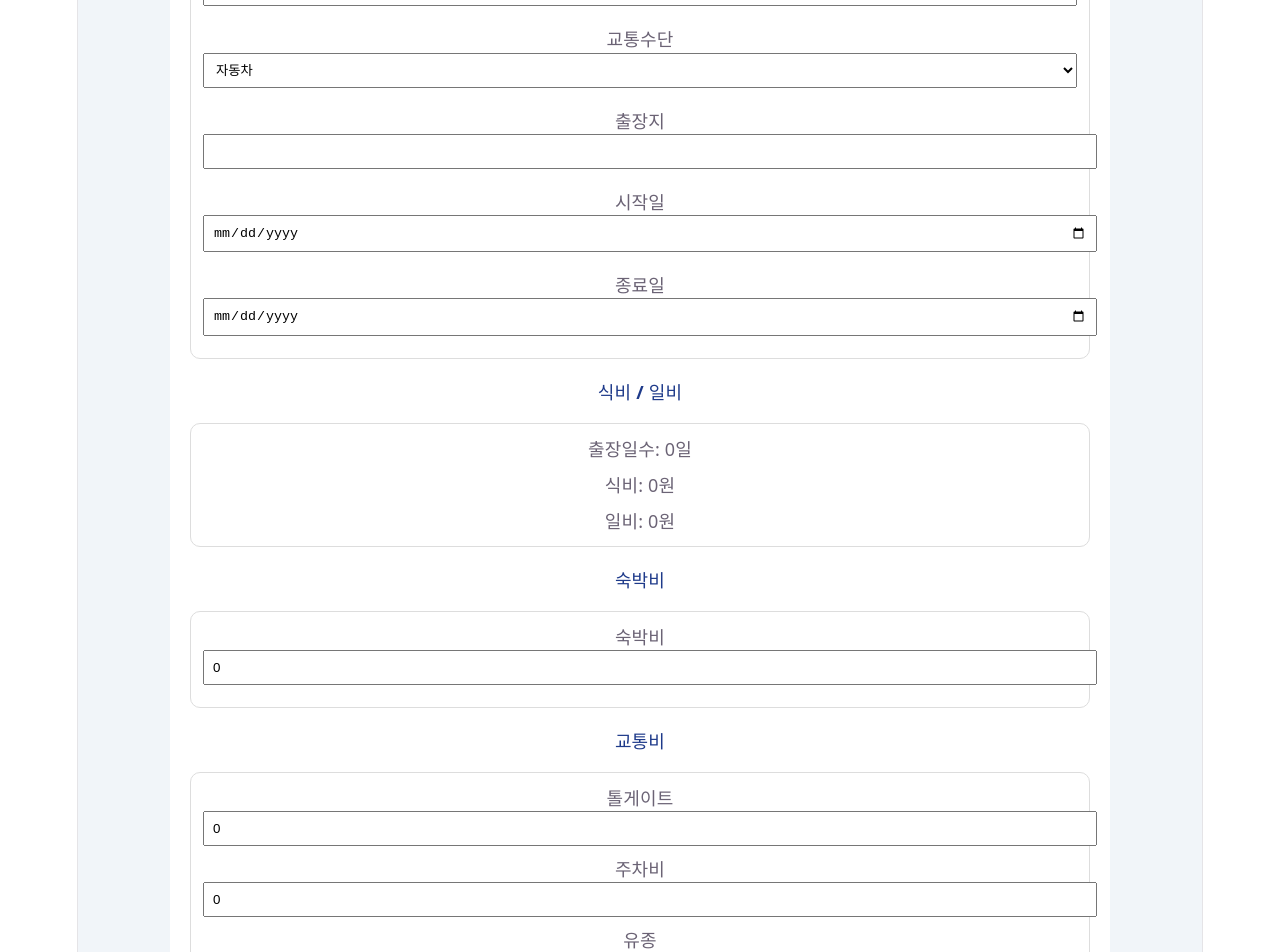
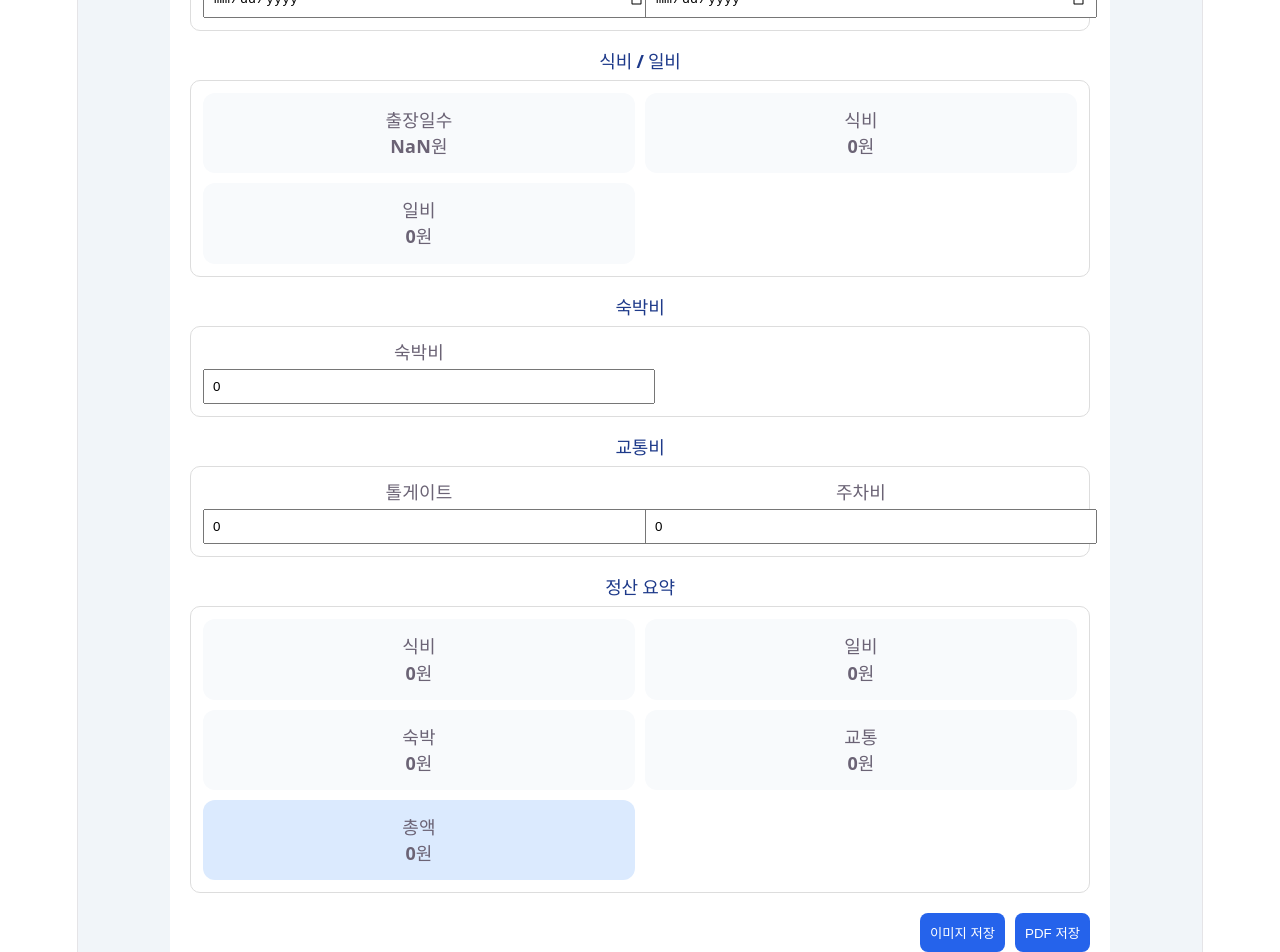
Before and after one commit to kongjuwooyh/business-trip, a React (Vite) app: page / in a window 1280 px wide. Shown: the part 360-1312 px from the top of the page. Built offline with nearby package versions, Linux system fonts and the light colour scheme.

Commit message:
full rebuild: layout + calculation fix

```diff
--- a/src/App.jsx
+++ b/src/App.jsx
@@ -3,258 +3,258 @@ import html2canvas from "html2canvas";
 import jsPDF from "jspdf";
 
 export default function App() {
-  const pageRef = useRef();
+  const ref = useRef();
 
   const [form, setForm] = useState({
     name: "",
-    department: "",
-    position: "조교수/연구원/학생",
-    startDate: "",
-    endDate: "",
-    destination: "",
+    dept: "",
     type: "국내",
-    transportType: "자동차",
+    start: "",
+    end: "",
+    transport: "자동차",
   });
 
-  const [lodging, setLodging] = useState({
-    amount: 0,
-  });
-
-  const [transport, setTransport] = useState({
+  const [cost, setCost] = useState({
+    lodging: 0,
     toll: 0,
     parking: 0,
-    fuel: "휘발유",
+    air: 0,
+    airParking: 0,
     train: 0,
     bus: 0,
     etc: 0,
-    air: 0,
-    airParking: 0,
   });
 
-  const mealUnit = 25000;
-  const dailyUnit = 25000;
-
-  // ✔ 출장일수 계산
+  // ✔ 출장일수 계산 (핵심 수정 포인트)
   const days =
-    form.startDate && form.endDate
+    form.start && form.end
       ? Math.max(
           1,
           Math.ceil(
-            (new Date(form.endDate) - new Date(form.startDate)) /
+            (new Date(form.end) - new Date(form.start)) /
               (1000 * 60 * 60 * 24)
           ) + 1
         )
       : 0;
 
-  // ✔ 식비 / 일비
-  const meal = days * mealUnit;
-  const daily = days * dailyUnit;
+  const meal = days * 25000;
+  const daily = days * 25000;
 
   // ✔ 교통비 계산
   const transportTotal = (() => {
     if (form.type === "해외") {
-      return Number(transport.air) + Number(transport.airParking);
+      return Number(cost.air) + Number(cost.airParking);
     }
 
-    switch (form.transportType) {
+    switch (form.transport) {
       case "자동차":
-        return (
-          Number(transport.toll) +
-          Number(transport.parking)
-        );
+        return Number(cost.toll) + Number(cost.parking);
       case "기차":
-        return Number(transport.train);
+        return Number(cost.train);
       case "버스":
-        return Number(transport.bus);
+        return Number(cost.bus);
       case "항공":
-        return Number(transport.air);
+        return Number(cost.air);
       default:
-        return Number(transport.etc);
+        return Number(cost.etc);
     }
   })();
 
-  const total =
-    meal + daily + Number(lodging.amount) + transportTotal;
+  const total = meal + daily + Number(cost.lodging) + transportTotal;
 
   const saveImage = async () => {
-    const canvas = await html2canvas(pageRef.current, {
-      scale: 2,
-      useCORS: true,
-    });
-
-    const link = document.createElement("a");
-    link.download = "출장비신청서.png";
-    link.href = canvas.toDataURL("image/png");
-    link.click();
+    const canvas = await html2canvas(ref.current, { scale: 2 });
+    const a = document.createElement("a");
+    a.download = "출장비.png";
+    a.href = canvas.toDataURL();
+    a.click();
   };
 
   const savePDF = async () => {
-    const canvas = await html2canvas(pageRef.current, {
-      scale: 2,
-      useCORS: true,
-    });
+    const canvas = await html2canvas(ref.current, { scale: 2 });
+    const img = canvas.toDataURL("image/png");
 
-    const img = canvas.toDataURL("image/png");
     const pdf = new jsPDF("p", "mm", "a4");
+    const w = pdf.internal.pageSize.getWidth();
+    const h = (canvas.height * w) / canvas.width;
 
-    const width = pdf.internal.pageSize.getWidth();
-    const height = (canvas.height * width) / canvas.width;
-
-    pdf.addImage(img, "PNG", 0, 0, width, height);
-    pdf.save("출장비신청서.pdf");
+    pdf.addImage(img, "PNG", 0, 0, w, h);
+    pdf.save("출장비.pdf");
   };
 
   return (
     <div style={bg}>
-      <div ref={pageRef} style={container}>
-        <Header />
+      <div ref={ref} style={wrap}>
+        <h1 style={title}>출장비 자동 정산</h1>
 
         {/* 기본정보 */}
         <Section title="기본 정보">
-          <div style={grid}>
+          <Grid2>
             <Input label="이름" />
             <Input label="소속" />
-            <Select label="출장구분" options={["국내", "해외"]} />
+            <Select
+              label="출장구분"
+              value={form.type}
+              onChange={(v) => setForm({ ...form, type: v })}
+              options={["국내", "해외"]}
+            />
             <Select
               label="교통수단"
+              value={form.transport}
+              onChange={(v) => setForm({ ...form, transport: v })}
               options={["자동차", "기차", "버스", "항공", "기타"]}
-              onChange={(v) =>
-                setForm({ ...form, transportType: v })
-              }
+              disabled={form.type === "해외"}
             />
-            <Input label="출장지" />
-            <Input type="date" label="시작일" />
-            <Input type="date" label="종료일" />
-          </div>
+            <Input
+              label="시작일"
+              type="date"
+              value={form.start}
+              onChange={(v) => setForm({ ...form, start: v })}
+            />
+            <Input
+              label="종료일"
+              type="date"
+              value={form.end}
+              onChange={(v) => setForm({ ...form, end: v })}
+            />
+          </Grid2>
         </Section>
 
         {/* 식비 */}
         <Section title="식비 / 일비">
-          <div style={grid}>
-            <div>출장일수: {days}일</div>
-            <div>식비: {meal.toLocaleString()}원</div>
-            <div>일비: {daily.toLocaleString()}원</div>
-          </div>
+          <Grid2>
+            <Card title="출장일수" value={`${days}일`} />
+            <Card title="식비" value={meal} />
+            <Card title="일비" value={daily} />
+          </Grid2>
         </Section>
 
         {/* 숙박 */}
         <Section title="숙박비">
+          <Grid2>
             <Input
               label="숙박비"
               type="number"
-            value={lodging.amount}
+              value={cost.lodging}
               onChange={(v) =>
-              setLodging({ ...lodging, amount: v })
+                setCost({ ...cost, lodging: v })
               }
             />
+          </Grid2>
         </Section>
 
         {/* 교통 */}
         <Section title="교통비">
-
-          {form.type === "국내" && (
+          <Grid2>
+            {form.type === "해외" ? (
               <>
-              {form.transportType === "자동차" && (
+                <Input
+                  label="항공비"
+                  type="number"
+                  value={cost.air}
+                  onChange={(v) =>
+                    setCost({ ...cost, air: v })
+                  }
+                />
+                <Input
+                  label="항공 주차비"
+                  type="number"
+                  value={cost.airParking}
+                  onChange={(v) =>
+                    setCost({ ...cost, airParking: v })
+                  }
+                />
+              </>
+            ) : (
               <>
-                  <Input label="톨게이트"
+                {form.transport === "자동차" && (
+                  <>
+                    <Input
+                      label="톨게이트"
                       type="number"
-                    value={transport.toll}
+                      value={cost.toll}
                       onChange={(v) =>
-                      setTransport({ ...transport, toll: v })
-                    } />
-
-                  <Input label="주차비"
+                        setCost({ ...cost, toll: v })
+                      }
+                    />
+                    <Input
+                      label="주차비"
                       type="number"
-                    value={transport.parking}
+                      value={cost.parking}
                       onChange={(v) =>
-                      setTransport({ ...transport, parking: v })
-                    } />
-
-                  <Select label="유종"
-                    options={["휘발유", "경유", "LPG", "전기차", "하이브리드"]} />
+                        setCost({ ...cost, parking: v })
+                      }
+                    />
                   </>
                 )}
 
-              {form.transportType === "기차" && (
-                <Input label="기차비"
+                {form.transport === "기차" && (
+                  <Input
+                    label="기차비"
                     type="number"
-                  value={transport.train}
+                    value={cost.train}
                     onChange={(v) =>
-                    setTransport({ ...transport, train: v })
-                  } />
+                      setCost({ ...cost, train: v })
+                    }
+                  />
                 )}
 
-              {form.transportType === "버스" && (
-                <Input label="버스비"
+                {form.transport === "버스" && (
+                  <Input
+                    label="버스비"
                     type="number"
-                  value={transport.bus}
+                    value={cost.bus}
                     onChange={(v) =>
-                    setTransport({ ...transport, bus: v })
-                  } />
+                      setCost({ ...cost, bus: v })
+                    }
+                  />
                 )}
 
-              {form.transportType === "항공" && (
-                <>
-                  <Input label="항공비"
+                {form.transport === "항공" && (
+                  <Input
+                    label="항공비"
                     type="number"
-                    value={transport.air}
+                    value={cost.air}
                     onChange={(v) =>
-                      setTransport({ ...transport, air: v })
-                    } />
-
-                  <Input label="항공 주차비"
-                    type="number"
-                    value={transport.airParking}
-                    onChange={(v) =>
-                      setTransport({ ...transport, airParking: v })
-                    } />
-                </>
+                      setCost({ ...cost, air: v })
+                    }
+                  />
                 )}
 
-              {form.transportType === "기타" && (
-                <Input label="기타 교통비"
+                {form.transport === "기타" && (
+                  <Input
+                    label="기타"
                     type="number"
-                  value={transport.etc}
+                    value={cost.etc}
                     onChange={(v) =>
-                    setTransport({ ...transport, etc: v })
-                  } />
+                      setCost({ ...cost, etc: v })
+                    }
+                  />
                 )}
               </>
             )}
-
-          {form.type === "해외" && (
-            <>
-              <Input label="항공비"
-                type="number"
-                value={transport.air}
-                onChange={(v) =>
-                  setTransport({ ...transport, air: v })
-                } />
-
-              <Input label="항공 주차비"
-                type="number"
-                value={transport.airParking}
-                onChange={(v) =>
-                  setTransport({ ...transport, airParking: v })
-                } />
-            </>
-          )}
+          </Grid2>
         </Section>
 
         {/* 정산 */}
         <Section title="정산 요약">
-          <div style={summary}>
+          <Grid2>
             <Card title="식비" value={meal} />
             <Card title="일비" value={daily} />
-            <Card title="숙박" value={lodging.amount} />
+            <Card title="숙박" value={cost.lodging} />
             <Card title="교통" value={transportTotal} />
             <Card title="총액" value={total} highlight />
-          </div>
+          </Grid2>
         </Section>
 
+        {/* 버튼 */}
         <div style={btnWrap}>
-          <button style={btn} onClick={saveImage}>이미지 저장</button>
-          <button style={btn} onClick={savePDF}>PDF 저장</button>
+          <button style={btn} onClick={saveImage}>
+            이미지 저장
+          </button>
+          <button style={btn} onClick={savePDF}>
+            PDF 저장
+          </button>
         </div>
       </div>
     </div>
@@ -263,14 +263,10 @@ export default function App() {
 
 /* ================= UI ================= */
 
-function Header() {
-  return <div style={header}>출장비 자동 정산 시스템</div>;
-}
-
 function Section({ title, children }) {
   return (
     <div style={section}>
-      <h3 style={titleStyle}>{title}</h3>
+      <h2 style={sectionTitle}>{title}</h2>
       <div style={box}>{children}</div>
     </div>
   );
@@ -278,7 +274,7 @@ function Section({ title, children }) {
 
 function Input({ label, type = "text", value, onChange }) {
   return (
-    <div style={field}>
+    <div>
       <label>{label}</label>
       <input
         type={type}
@@ -290,13 +286,21 @@ function Input({ label, type = "text", value, onChange }) {
   );
 }
 
-function Select({ label, options, onChange }) {
+function Select({
+  label,
+  value,
+  onChange,
+  options,
+  disabled,
+}) {
   return (
-    <div style={field}>
+    <div>
       <label>{label}</label>
       <select
+        value={value}
+        disabled={disabled}
+        onChange={(e) => onChange?.(e.target.value)}
         style={input}
-        onChange={(e) => onChange?.(e.target.value)}
       >
         {options.map((o) => (
           <option key={o}>{o}</option>
@@ -309,27 +313,83 @@ function Select({ label, options, onChange }) {
 function Card({ title, value, highlight }) {
   return (
     <div style={{
-      padding: 12,
-      borderRadius: 10,
-      background: highlight ? "#dbeafe" : "#f8fafc"
+      padding: 14,
+      borderRadius: 12,
+      background: highlight ? "#dbeafe" : "#f8fafc",
+      textAlign: "center"
     }}>
       <div>{title}</div>
-      <div>{Number(value).toLocaleString()}원</div>
+      <div style={{ fontWeight: "bold" }}>
+        {Number(value).toLocaleString()}원
+      </div>
     </div>
   );
 }
 
 /* ================= STYLE ================= */
 
-const bg = { background: "#f1f5f9", minHeight: "100vh", padding: 20 };
-const container = { maxWidth: 900, margin: "0 auto", background: "#fff", padding: 20, borderRadius: 12 };
-const header = { fontSize: 22, fontWeight: "bold", marginBottom: 20 };
+const bg = {
+  background: "#f1f5f9",
+  minHeight: "100vh",
+  padding: 20,
+};
+
+const wrap = {
+  maxWidth: 900,
+  margin: "0 auto",
+  background: "#fff",
+  padding: 20,
+  borderRadius: 14,
+};
+
+const title = {
+  textAlign: "center",
+  marginBottom: 20,
+};
+
 const section = { marginTop: 20 };
-const titleStyle = { fontSize: 18, color: "#1e3a8a" };
-const box = { padding: 12, border: "1px solid #ddd", borderRadius: 10 };
-const grid = { display: "grid", gap: 10 };
-const field = { marginBottom: 10 };
-const input = { width: "100%", padding: 8 };
-const summary = { display: "grid", gridTemplateColumns: "repeat(5, 1fr)", gap: 10 };
-const btnWrap = { display: "flex", justifyContent: "flex-end", gap: 10, marginTop: 20 };
-const btn = { padding: 10, background: "#2563eb", color: "#fff", border: "none", borderRadius: 6 };
+
+const sectionTitle = {
+  fontSize: 18,
+  fontWeight: "bold",
+  color: "#1e3a8a",
+};
+
+const box = {
+  border: "1px solid #ddd",
+  padding: 12,
+  borderRadius: 10,
+};
+
+const input = {
+  width: "100%",
+  padding: 8,
+  marginTop: 4,
+};
+
+const Grid2 = ({ children }) => (
+  <div
+    style={{
+      display: "grid",
+      gridTemplateColumns: "1fr 1fr",
+      gap: 10,
+    }}
+  >
+    {children}
+  </div>
+);
+
+const btnWrap = {
+  display: "flex",
+  justifyContent: "flex-end",
+  gap: 10,
+  marginTop: 20,
+};
+
+const btn = {
+  padding: 10,
+  background: "#2563eb",
+  color: "#fff",
+  border: "none",
+  borderRadius: 8,
+};
```
Lines whose indentation alone changed are shown as unchanged.
